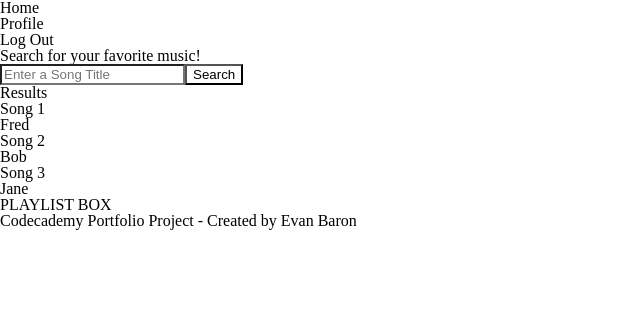
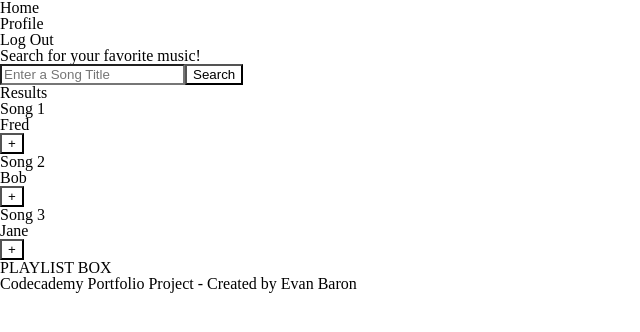
Before and after one commit to evan-baron/jammming-original-evan-version, a React (Create React App) app: page / in a window 1280 px wide. Both pictures are taken after a click on the item "Log In". Shown: the top 332 px of the page, without its empty margins (0-640 px from the left). Built offline with nearby package versions, Linux system fonts and the light colour scheme.

Commit message:
added more functionality

```diff
--- a/src/components/results.js
+++ b/src/components/results.js
@@ -7,9 +7,13 @@ function Results() {
     return (
         <>
             <h1>Results</h1>
-            {resultsdata.map((result) =>
-                <Song key={`${result.index+result.name}`} name={result.name} artist={result.artist} />
-            )}
+            <ul>
+                {resultsdata.map((result) => (
+                    <li key={`${result.index+result.name}`}>
+                        <Song name={result.name} artist={result.artist} />
+                    </li>
+                ))}
+            </ul>
         </>
     );
 };
--- a/src/components/search.js
+++ b/src/components/search.js
@@ -3,7 +3,7 @@ import React from 'react';
 function Search() {
     return (
         <>
-            <div>Search for your favorite music!</div>
+            <h3>Search for your favorite music!</h3>
             <div>
                 <input type="text" placeholder="Enter a Song Title"></input>
                 <button type="button">Search</button>
--- a/src/components/song.js
+++ b/src/components/song.js
@@ -3,8 +3,11 @@ import React from 'react';
 function Song({ name, artist }) {
     return (
         <>
-            <h3>{name}</h3>
-            <h4>{artist}</h4>
+            <div>
+                <h3>{name}</h3>
+                <h4>{artist}</h4>
+            </div>
+            <button className="addBtn">+</button>
         </>
     );
 };
```
